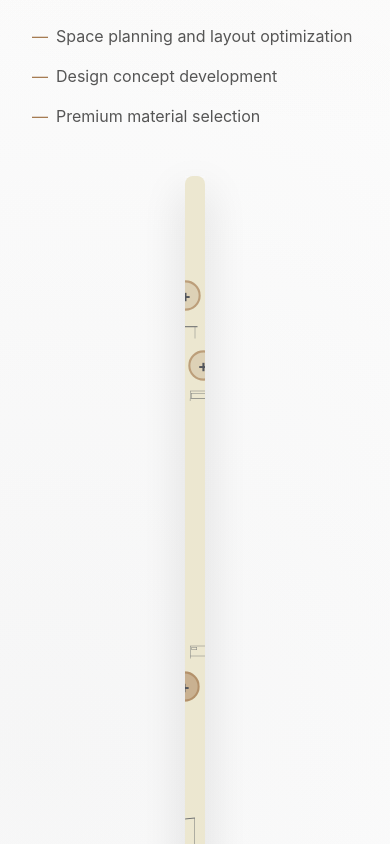
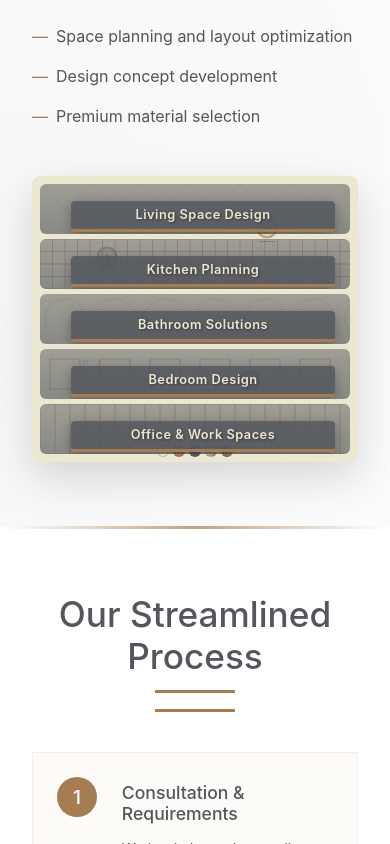
Before and after one commit to sameerr11/website, a React (Vite) app: page /services in a window 390 px wide. Shown: the part 5007-5851 px from the top of the page. Built offline with nearby package versions, Linux system fonts and the light colour scheme.

Commit message:
Refactor Services and InteriorPlanningShowcase styles for improved responsiveness and layout. Adjust dimensions and overflow properties for mobile compatibility, enhance grid layout, and update element sizes for better visual consistency across devices.

```diff
--- a/src/pages/Services.jsx
+++ b/src/pages/Services.jsx
@@ -493,10 +493,14 @@ function Services() {
                 height: isMobile ? '300px' : '450px',
                 borderRadius: '0px',
                 overflow: 'hidden',
-                boxShadow: '0 15px 40px rgba(0, 0, 0, 0.15)'
+                boxShadow: '0 15px 40px rgba(0, 0, 0, 0.15)',
+                width: isMobile ? '100%' : 'auto',
+                maxWidth: '100%'
               }}
             >
-              <InteriorPlanningShowcase />
+              <div style={{ width: '100%', height: '100%', position: 'relative' }}>
+                <InteriorPlanningShowcase />
+              </div>
             </motion.div>
           </div>
         </div>
--- a/src/styles/InteriorPlanningShowcase.css
+++ b/src/styles/InteriorPlanningShowcase.css
@@ -1,7 +1,7 @@
 .interior-planning-showcase {
   position: relative;
   width: 100%;
-  height: 500px;
+  height: 100%;
   background-color: #ECE7D0;
   border-radius: 8px;
   overflow: hidden;
@@ -288,24 +288,34 @@
 
 @media (max-width: 768px) {
   .interior-planning-showcase {
-    height: 600px;
+    height: 100%;
+    min-height: 300px;
+    width: 100%;
+    overflow: hidden;
   }
 
   .interior-grid {
+    display: grid;
     grid-template-columns: 1fr 1fr;
-    grid-template-rows: repeat(4, 1fr);
-    gap: 8px;
+    grid-template-rows: repeat(4, auto);
+    gap: 6px;
     padding: 10px;
   }
 
+  .room-element {
+    min-height: 70px;
+  }
+
   .room-content {
-    padding: 10px;
-    transform: translateY(-15%);
+    opacity: 1;
+    background: linear-gradient(to top, rgba(83, 86, 92, 0.7) 0%, rgba(83, 86, 92, 0.5) 100%);
+    transform: translateY(0);
   }
 
   .room-title {
-    font-size: 1.1rem;
-    padding: 5px 8px;
+    font-size: 0.9rem;
+    padding: 5px 10px;
+    min-width: 80%;
   }
 
   .room-element.living-room {
@@ -334,40 +344,75 @@
   }
 
   .furniture-icon {
-    width: 30px;
-    height: 30px;
+    width: 25px;
+    height: 25px;
+    opacity: 0.5;
   }
 
   .interactive-element {
-    width: 25px;
-    height: 25px;
+    width: 20px;
+    height: 20px;
+    font-size: 12px;
   }
 
   .ruler {
-    width: 120px;
-    height: 25px;
+    width: 80px;
+    height: 20px;
+    top: 10px;
+    left: 10px;
+  }
+
+  .compass {
+    width: 40px;
+    height: 40px;
+    bottom: 10px;
+    right: 10px;
+  }
+
+  .pencil {
+    height: 60px;
+    width: 5px;
+    top: 40px;
+    right: 15px;
+  }
+
+  .color-palette {
+    bottom: 10px;
+  }
+
+  .color-sample {
+    width: 12px;
+    height: 12px;
   }
 }
 
 @media (max-width: 576px) {
   .interior-planning-showcase {
-    height: 700px;
+    height: 100%;
+    min-height: 250px;
   }
 
   .interior-grid {
     grid-template-columns: 1fr;
-    grid-template-rows: repeat(5, 1fr);
+    grid-template-rows: repeat(5, auto);
+    gap: 5px;
+    padding: 8px;
+  }
+
+  .room-element {
+    min-height: 50px;
   }
 
   .room-content {
     padding: 8px;
-    background: linear-gradient(to top, rgba(83, 86, 92, 0.85) 0%, rgba(83, 86, 92, 0.7) 50%, rgba(83, 86, 92, 0.5) 100%);
-    transform: translateY(-10%);
   }
 
   .room-title {
-    font-size: 1rem;
-    padding: 4px 6px;
+    font-size: 0.8rem;
+    padding: 4px 8px;
+    white-space: nowrap;
+    overflow: hidden;
+    text-overflow: ellipsis;
   }
 
   .room-element.living-room {
@@ -395,28 +440,29 @@
     grid-row: 5 / 6;
   }
 
-  .ruler, .pencil {
+  .ruler, .pencil, .compass {
     display: none;
   }
 
-  .compass {
-    width: 50px;
-    height: 50px;
-    bottom: 10px;
-    right: 10px;
-  }
-
   .furniture-icon {
-    width: 25px;
-    height: 25px;
+    width: 20px;
+    height: 20px;
+    opacity: 0.4;
   }
 
   .color-palette {
-    gap: 5px;
+    bottom: 5px;
+    gap: 4px;
   }
 
   .color-sample {
-    width: 15px;
-    height: 15px;
+    width: 10px;
+    height: 10px;
+  }
+
+  .interactive-element {
+    width: 16px;
+    height: 16px;
+    font-size: 10px;
   }
 }
```
